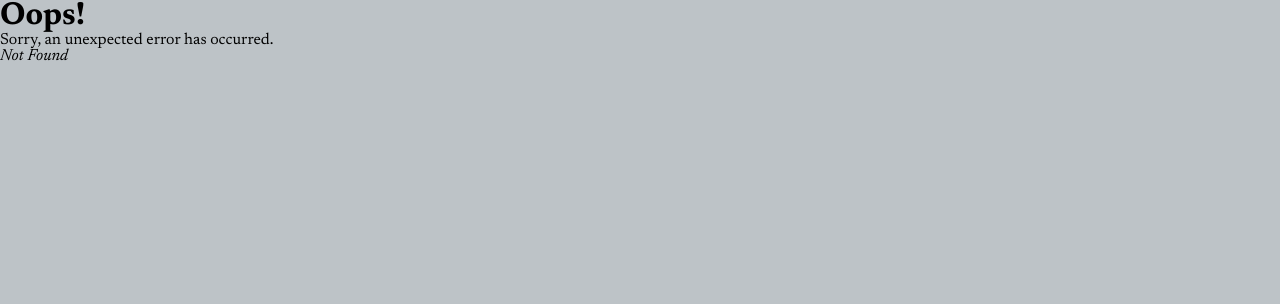
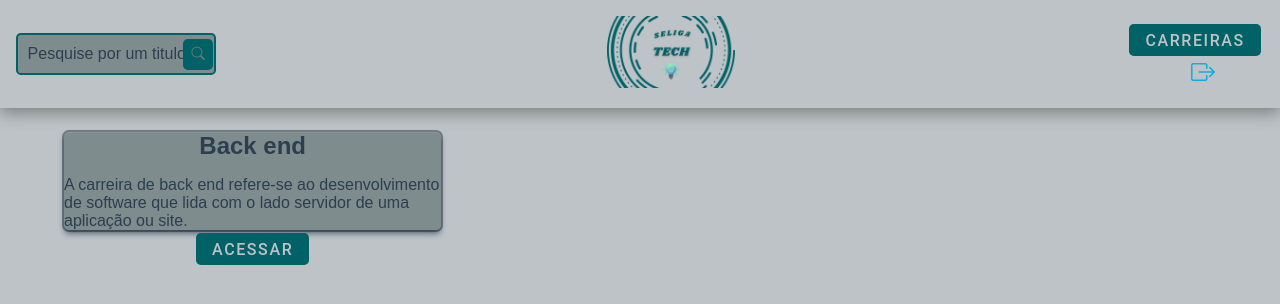
Before and after one commit to CristianoXavierxxt/spa-SeLigaTech, a React (Vite) app in the folder spa-seligatech/: page /career in a window 1280 px wide. Before the commit this address had no page. Shown: the top 304 px of the page. Built offline with nearby package versions, Linux system fonts and the light colour scheme.

Commit message:
Adicionada a pagina de carreiras

```diff
--- a/spa-seligatech/src/Datas.js
+++ b/spa-seligatech/src/Datas.js
@@ -1,23 +1,7 @@
 export const publication = [
     {
-        title: "publicação 1",
-        text: "texto 1",
-        image: "https://www.oficinadanet.com.br/media/post/25197/330/images.jpg",
-        likes: 2,
-        comments: 1
+        id: "1",
+        title: "Back end",
+        text: "A carreira de back end refere-se ao desenvolvimento de software que lida com o lado servidor de uma aplicação ou site."
     },
-    {
-        title: "publicação 2",
-        text: "Lorem Ipsum is simply dummy text of the printing and typesetting industry. Lorem Ipsum has been the industry's standard dummy text ever since the 1500s, when an unknown printer took a galley of type and scrambled it to make a type specimen book. It has survived not only five centuries, but also the leap into electronic typesetting, remaining essentially unchanged. It was popularised in the 1960s with the release of Letraset sheets containing Lorem Ipsum passages, and more recently with desktop publishing software like Aldus PageMaker including versions of Lorem Ipsum.",
-        image: "https://www.oficinadanet.com.br/media/post/25197/330/images.jpg",
-        likes: 2,
-        comments: 1
-    },
-    {
-        title: "publicação 3",
-        text: "Lorem Ipsum is simply dummy text of the printing and typesetting industry. Lorem Ipsum has been the industry's standard dummy text ever since the 1500s, when an unknown printer took a galley of type and scrambled it to make a type specimen book. It has survived not only five centuries, but also the leap into electronic typesetting, remaining essentially unchanged. It was popularised in the 1960s with the release of Letraset sheets containing Lorem Ipsum passages, and more recently with desktop publishing software like Aldus PageMaker including versions of Lorem Ipsum.",
-        image: "https://www.oficinadanet.com.br/media/post/25197/330/images.jpg",
-        likes: 2,
-        comments: 1
-    }
 ]
--- a/spa-seligatech/src/components/Button/ButtonStyled.jsx
+++ b/spa-seligatech/src/components/Button/ButtonStyled.jsx
@@ -14,6 +14,7 @@ export const ButtonSpace = styled.button`
     font-weight: 500;
     letter-spacing: 0.1rem;
     text-transform: uppercase;
+    margin: 0.2rem;
 
     &:hover {
         background-color: #00b894;
--- /dev/null
+++ b/spa-seligatech/src/components/CardsCareers/CardCareer.jsx
@@ -0,0 +1,13 @@
+import { CCContainer } from "./CardCareerStyled"
+
+
+export default function CardCareer({ title, text }) {
+    return (
+        <>
+            <CCContainer>
+                <h2>{title}</h2>
+                <p>{text}</p>
+            </CCContainer>
+        </>
+    )
+}
--- /dev/null
+++ b/spa-seligatech/src/components/CardsCareers/CardCareerStyled.jsx
@@ -0,0 +1,14 @@
+import styled from "styled-components";
+
+export const CCContainer = styled.section`
+    display: flex;
+    flex-direction: column;
+    gap: 1rem;
+    width: 100%;
+    box-shadow: rgba(6, 24, 44, 0.4) 0px 0px 0px 2px, rgba(6, 24, 44, 0.65) 0px 4px 6px -1px, rgba(255, 255, 255, 0.08) 0px 1px 0px inset;
+    border-radius: 0.3rem;
+    background-color: #7f8c8d;
+    margin-top: 0.5rem;
+    color: #2c3e50;
+    align-items: center;
+`;
--- a/spa-seligatech/src/components/Navbar/Navbar.jsx
+++ b/spa-seligatech/src/components/Navbar/Navbar.jsx
@@ -71,6 +71,13 @@ export default function Navbar() {
                     <ImagemLogo src={logo} alt="Logo do SeLigaTech" />
 
                 </Link>
+                <div>
+                    <Link to="/career">
+
+                        <Button type="button" text="Carreiras"></Button>
+
+                    </Link>
+
                     {user ?
                         (
                             <UserLoggedSpace>
@@ -88,6 +95,8 @@ export default function Navbar() {
                             </Link>
                         )
                     }
+                </div>
+
 
             </Nav>
 
--- a/spa-seligatech/src/components/Navbar/NavbarStyled.jsx
+++ b/spa-seligatech/src/components/Navbar/NavbarStyled.jsx
@@ -9,6 +9,7 @@ export const Nav = styled.nav`
     background-color: #bdc3c7;
     z-index: 1;
     box-shadow: rgba(0, 0, 0, 0.35) 0px 5px 15px;
+
 `;
 
 export const ImagemLogo = styled.img`
--- /dev/null
+++ b/spa-seligatech/src/pages/Careers/Career1/Career1.jsx
@@ -0,0 +1,35 @@
+export default function Career1() {
+    return(
+        <>
+            <main>
+                <div>
+                    <h2>
+                        Back end roadmap
+                    </h2>
+                </div>
+
+                <div>
+                    <h3>
+                        Back end roadmap
+                    </h3>
+                    <i className="bi bi-1-circle"></i>
+                </div>
+
+                <div>
+                    <h3>
+                        Back end roadmap
+                    </h3>
+                    <i className="bi bi-2-circle"></i>
+                </div>
+
+                <div>
+                    <h3>
+                        Back end roadmap
+                    </h3>
+                    <i className="bi bi-3-circle"></i>
+                </div>
+
+            </main>
+        </>
+    )
+}
--- /dev/null
+++ b/spa-seligatech/src/pages/Careers/Careers.jsx
@@ -0,0 +1,34 @@
+import CardCareer from "../../components/CardsCareers/CardCareer"
+import { publication } from "../../Datas.js"
+import { CareerBody } from "./CareersStyled.jsx"
+import { Button } from "../../components/Button/Button.jsx"
+import { Link } from "react-router-dom"
+
+export default function Careers() {
+
+    return (
+        <>
+            <CareerBody >
+                <div>
+                    {
+                        publication.map( ( item )=> {
+                            return (
+                                <CardCareer
+                                    key = {item.id}
+                                    title = {item.title}
+                                    text = {item.text}
+                                />
+                            )
+                        })
+                    }
+
+                    <Link to="/career1">
+
+                        <Button type="button" text="Acessar"></Button>
+
+                    </Link>
+                </div>
+            </CareerBody>
+        </>
+    )
+}
--- /dev/null
+++ b/spa-seligatech/src/pages/Careers/CareersStyled.jsx
@@ -0,0 +1,15 @@
+import styled from "styled-components";
+
+export const CareerBody = styled.section`
+    display: grid;
+    grid-template-columns: repeat(3, 1fr);
+    grid-gap: 10px;
+    margin: 1rem auto;
+    width: 90%;
+
+    div {
+        display: flex;
+        flex-direction: column;
+        align-items: center;
+    }
+`;
```
Also changed, not shown: spa-seligatech/src/main.jsx (+10 -0 lines). Lines whose indentation alone changed are shown as unchanged.
